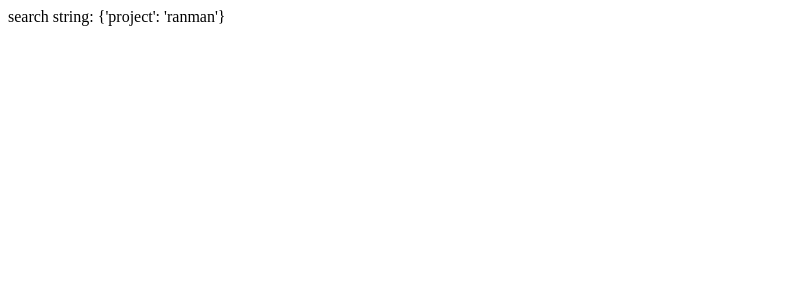
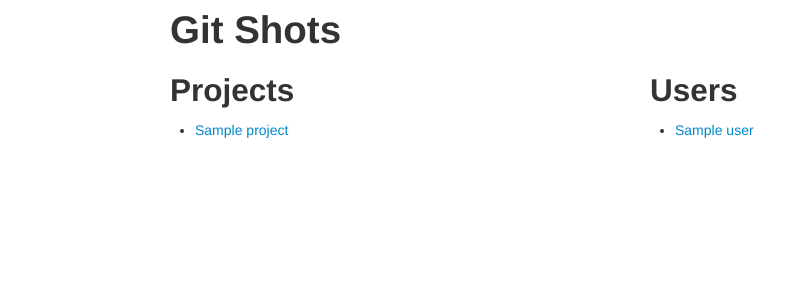
Before and after one commit to ranman/gitshots-server, a Flask app: template templates/index.html in a window 1280 px wide. Shown: the top 300 px of the page, without its empty margins (0-807 px from the left). Run offline with Flask 2, Linux system fonts and the light colour scheme; the template is opened without the code that fills it: most values are stand-ins (such as "Sample title", 1, 10 or a date in 2020); parts of the project's set-up code (start-up, migrations or seed data) failed here and were passed over.

Commit message:
new index

```diff
--- a/gitstreamer.py
+++ b/gitstreamer.py
@@ -116,8 +116,9 @@ def project(project):
 
 @app.route('/')
 def index():
-    gitshots = mongo.db.gitshots.find({}, {'img': False})
-    return render_template('index.html', gitshots=gitshots)
+    projects = mongo.db.gitshots.distinct('project')
+    users = mongo.db.gitshots.distinct('author')
+    return render_template('index.html', projects=projects, users=users)
 
 if __name__ == "__main__":
     app.run()
--- a/templates/index.html
+++ b/templates/index.html
@@ -1,2 +1,23 @@
-
-search string: {'project': 'ranman'}
+{% extends "base.html" %}
+{% block content %}
+    <h1>Git Shots</h1>
+    <div class="row-fluid">
+        <div class="span6">
+            <h2>Projects</h2>
+            <ul>
+            {% for project in projects %}
+                <li><a href="/project/{{project}}">{{project}}</a></li>
+            {% endfor %}
+            </ul>
+        </div>
+        <div class="span6">
+            <h2>Users</h2>
+            <ul>
+            {% for user in users %}
+                <li><a href="/user/{{user}}">{{user}}</a></li>
+            {% endfor %}
+            </ul>
+        </div>
+    </div>
+</div>
+{% endblock %}
```
